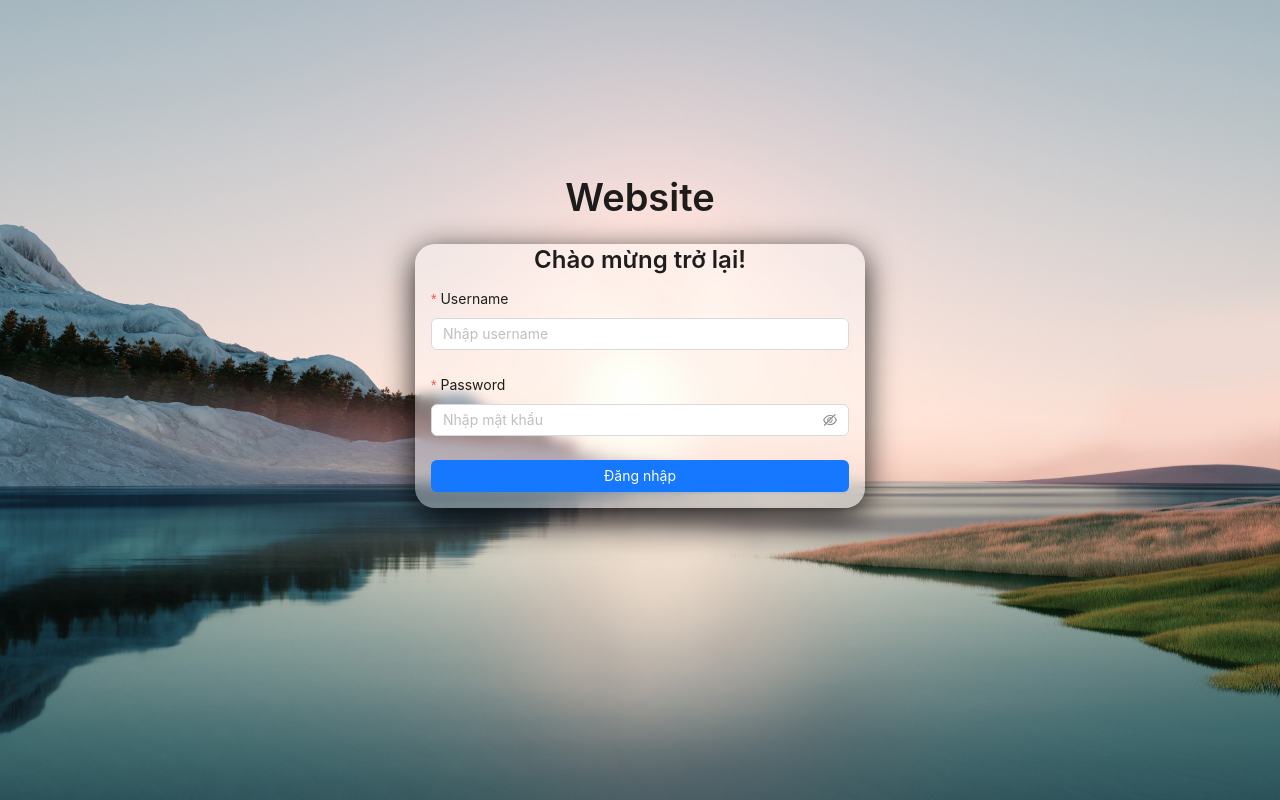
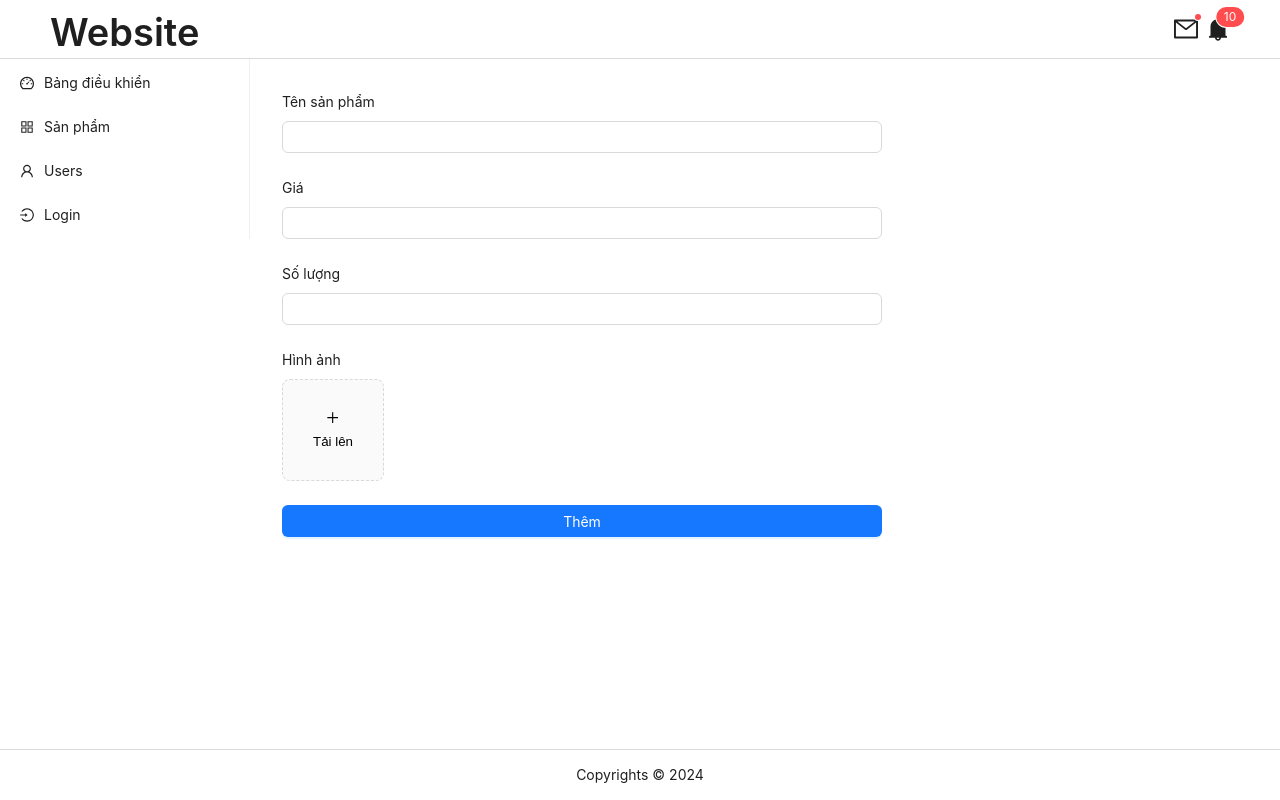
Before and after one commit to LTNhan2502/00_freelance_admin, a React (Vite) app: page /products/add in a window 1280 px wide. Before the commit this address led to /login. Built offline with nearby package versions, Linux system fonts and the light colour scheme; sample sign-in values are in the browser's storage.

Commit message:
fix: add product (ongoing)

```diff
--- a/src/App.jsx
+++ b/src/App.jsx
@@ -16,7 +16,7 @@ function App() {
 
   // Kiểm tra trạng thái đăng nhập khi vừa vào web
   useEffect(() => {
-    const auth = localStorage.getItem("access_token_admin");
+    const auth = localStorage.getItem("access_token");
 
     if (auth) {
       setIsAuthenticated(true);
--- a/src/containers/content/pages/AddProduct.jsx
+++ b/src/containers/content/pages/AddProduct.jsx
@@ -1,13 +1,13 @@
 import React, { useState } from 'react';
 import { PlusOutlined } from '@ant-design/icons';
 import { Form, Input, InputNumber, Upload, Button, message } from 'antd';
-// import { CreateProduct } from '../../../utils/productAPI';
+import { CreateProduct } from '../../../utils/productAPI';
 
 const normFile = (e) => {
-    if (Array.isArray(e)) {
-        return e;
-    }
-    return e?.fileList;
+  if (Array.isArray(e)) {
+    return e;
+  }
+  return e?.fileList;
 };
 
 const beforeUpload = (file) => {
@@ -21,11 +21,36 @@ const beforeUpload = (file) => {
 
 function AddProduct() {
   // Xử lí submit form
-  const onFinish = (values) => {
-    // Post api
-    console.log('Form values: ', values);
-    // const result = await CreateProduct()
-    message.success('Thêm mới thành công!');
+  const onFinish = async (values) => {
+    // Lấy thông tin từ form
+    const productName = values.productName;
+    const price = values.price;
+    const quantity = values.quantity;
+
+
+    //Kiểm tra thêm sản phẩm ở đây
+    const formData = new FormData();
+    const imageFile = values.fileList?.[0]?.originFileObj;
+    formData.append('imageProduct', imageFile);
+    const imgFile = formData.get('imageProduct');
+    const imageProduct = imgFile.name
+    const typeQ = typeof(quantity)
+    const typeP = typeof(price)
+    console.log('Kiểu dữ liệu của quantity:', typeQ);
+    console.log('Kiểu dữ liệu của price:', typeP);
+    console.log('Name của imageProduct:', imageProduct);
+    for (const [key, value] of formData.entries()) {
+      console.log(`${key}:`, value);
+  }
+    try {
+      // Gọi API với dữ liệu sản phẩm và mảng file ảnh
+      const result = await CreateProduct(imageProduct, productName, price, quantity);
+      console.log('Kết quả API:', result);
+      message.success('Thêm mới thành công!');
+    } catch (error) {
+      console.error('Lỗi khi thêm sản phẩm:', error);
+      message.error('Thêm mới thất bại!');
+    }
   };
 
   return (
@@ -37,26 +62,23 @@ function AddProduct() {
         style={{ width: '100%', minWidth: '600px' }}
         onFinish={onFinish}
       >
-        <Form.Item label="Tên sản phẩm" name="input">
+        <Form.Item label="Tên sản phẩm" name="productName">
           <Input />
         </Form.Item>
 
-        <Form.Item label="Giá" name="input">
-          <Input />
+        <Form.Item label="Giá" name="price">
+          <InputNumber style={{ width: '100%' }}/>
         </Form.Item>
 
-        <Form.Item label="Số lượng" name="inputNumber">
+        <Form.Item label="Số lượng" name="quantity">
           <InputNumber style={{ width: '100%' }} />
         </Form.Item>
 
-        <Form.Item label="Chiết khấu" name="input">
-          <Input />
-        </Form.Item>
-
-        <Form.Item label="Hình ảnh" valuePropName="fileList" getValueFromEvent={normFile}>
+        <Form.Item label="Hình ảnh" name="fileList" valuePropName="fileList" getValueFromEvent={normFile}>
           <Upload
             action="/upload.do"
             listType="picture-card"
+            multiple={false}
             beforeUpload={beforeUpload}
             className="upload-list-inline"
           >
--- a/src/containers/content/pages/Dashboard.jsx
+++ b/src/containers/content/pages/Dashboard.jsx
@@ -65,6 +65,8 @@ const RecentProduct = () => {
     getRecentProduct().then((res) => {
       // Chuyển đối tượng sản phẩm thành mảng để sử dụng trong bảng
       const productData = [res];
+      console.log(productData);
+
       setDataSource(productData);
       setLoading(false);
     });
--- a/src/containers/content/pages/Products.jsx
+++ b/src/containers/content/pages/Products.jsx
@@ -1,6 +1,5 @@
 import { Space, Table, Typography, Button } from "antd";
 import React, { useEffect, useState } from "react";
-// import { getAllProduct } from "../../../API/api.jsx";
 import { getAllProduct } from "../../../utils/productAPI.js";
 import {
   EditOutlined,
@@ -21,12 +20,12 @@ function Products() {
 
     const getProducts = async () => {
         setLoading(true);
-    const result = await getAllProduct();
+        const productData = await getAllProduct();
+        const result = productData.data.data
+        // Đã fix
+        console.log(productData.data.data);
 
-    // Đây
-    console.log(result.data);
-
-    if (result && result.data) {
+        if (result && productData.data.data) {
             setLoading(false);
             setDataSource(result);
         }
@@ -52,22 +51,22 @@ function Products() {
   const columns = [
     {
       title: "Tên sản phẩm",
-      dataIndex: "title",
+      dataIndex: "productName",
     },
     {
-      title: "Phân loại",
-      dataIndex: "category",
+      title: "Số lượng",
+      dataIndex: "quantity",
     },
     {
       title: "Đơn giá",
       dataIndex: "price",
     },
     {
-      title: "Tồn kho",
+      title: "Trang thái",
       dataIndex: "stock",
     },
     {
-      title: "Hiệu",
+      title: "User sở hữu",
       dataIndex: "brand",
     },
     {
--- a/src/containers/content/pages/login/Login.jsx
+++ b/src/containers/content/pages/login/Login.jsx
@@ -12,7 +12,7 @@ function Login() {
 
         if (resultLogin.data && resultLogin.data.EC === 0) {
             message.success("Đăng nhập thành công");
-            localStorage.setItem("access_token_admin", resultLogin.data.token);
+            localStorage.setItem("access_token", resultLogin.data.token);
             navigate("/");
         } else {
             message.error("Đăng nhập không thành công");
```
Lines whose indentation alone changed are shown as unchanged.
